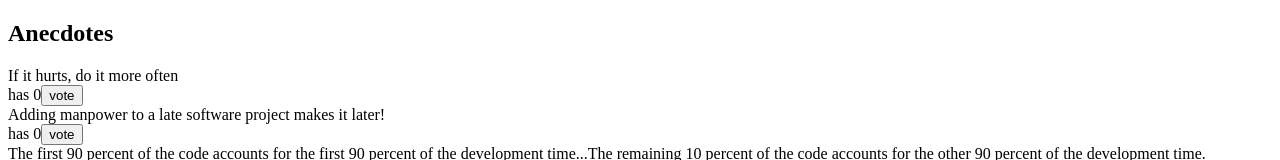
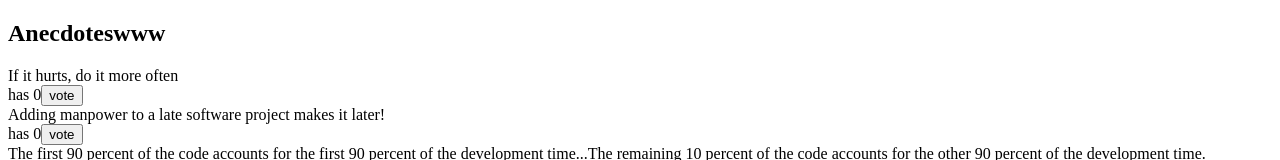
Before and after one commit to Kolya-YA/FSO2020_redux_anecdotes, a React (Create React App) app: page / in a window 1280 px wide. Shown: the top 160 px of the page. Built offline with nearby package versions, Linux system fonts and the light colour scheme.

Commit message:
6.5*: anecdotes, step3

```diff
--- a/src/App.js
+++ b/src/App.js
@@ -19,8 +19,8 @@ const App = () => {
 
   return (
     <div>
-      <h2>Anecdotes</h2>
-      {anecdotes.map(anecdote =>
+      <h2>Anecdoteswww</h2>
+      {anecdotes.sort((a, b) => b.votes - a.votes).map(anecdote =>
         <div key={anecdote.id}>
           <div>
             {anecdote.content}
```
